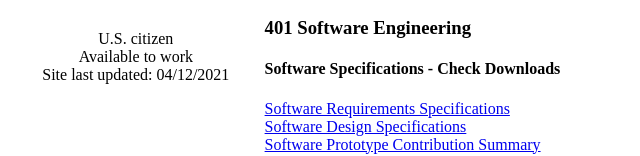
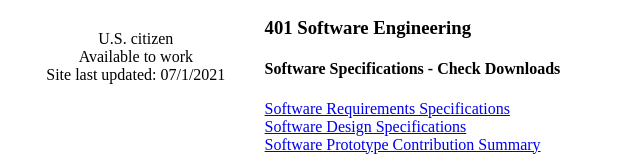
Before and after one commit to SammyPortillo/Portfolio, a plain HTML site: page index.html in a window 1280 px wide. Shown: the part 666-822 px from the top of the page, 0-640 px from the left. Drawn offline with Linux system fonts and the light colour scheme.

Commit message:
Update index.html

```diff
--- a/index.html
+++ b/index.html
@@ -22,7 +22,7 @@ img
 
 U.S. citizen<br>
 Available to work<br>
-Site last updated: 04/12/2021<br>
+Site last updated: 07/1/2021<br>
 </center>
 </td>
 <td>
```
